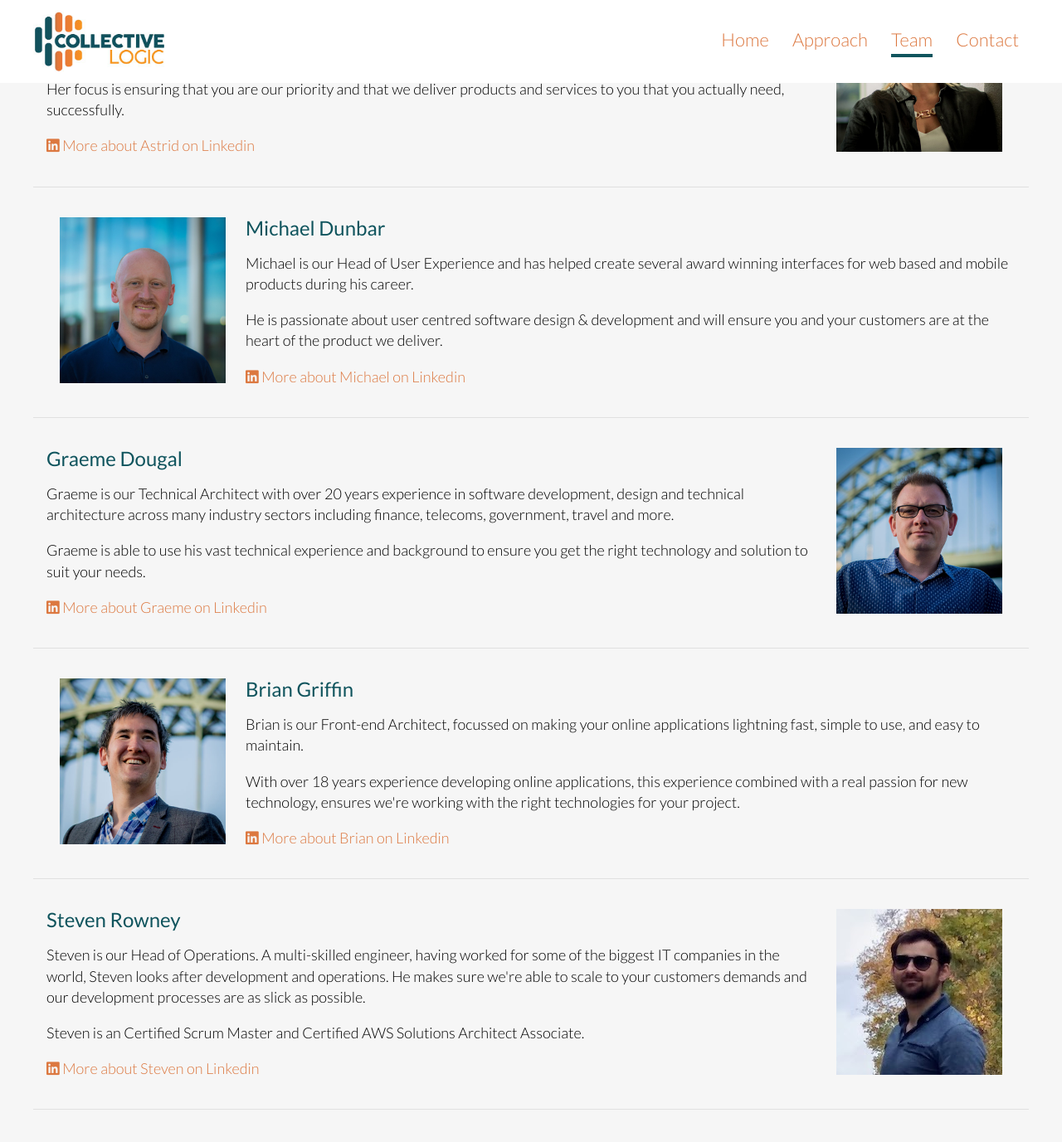
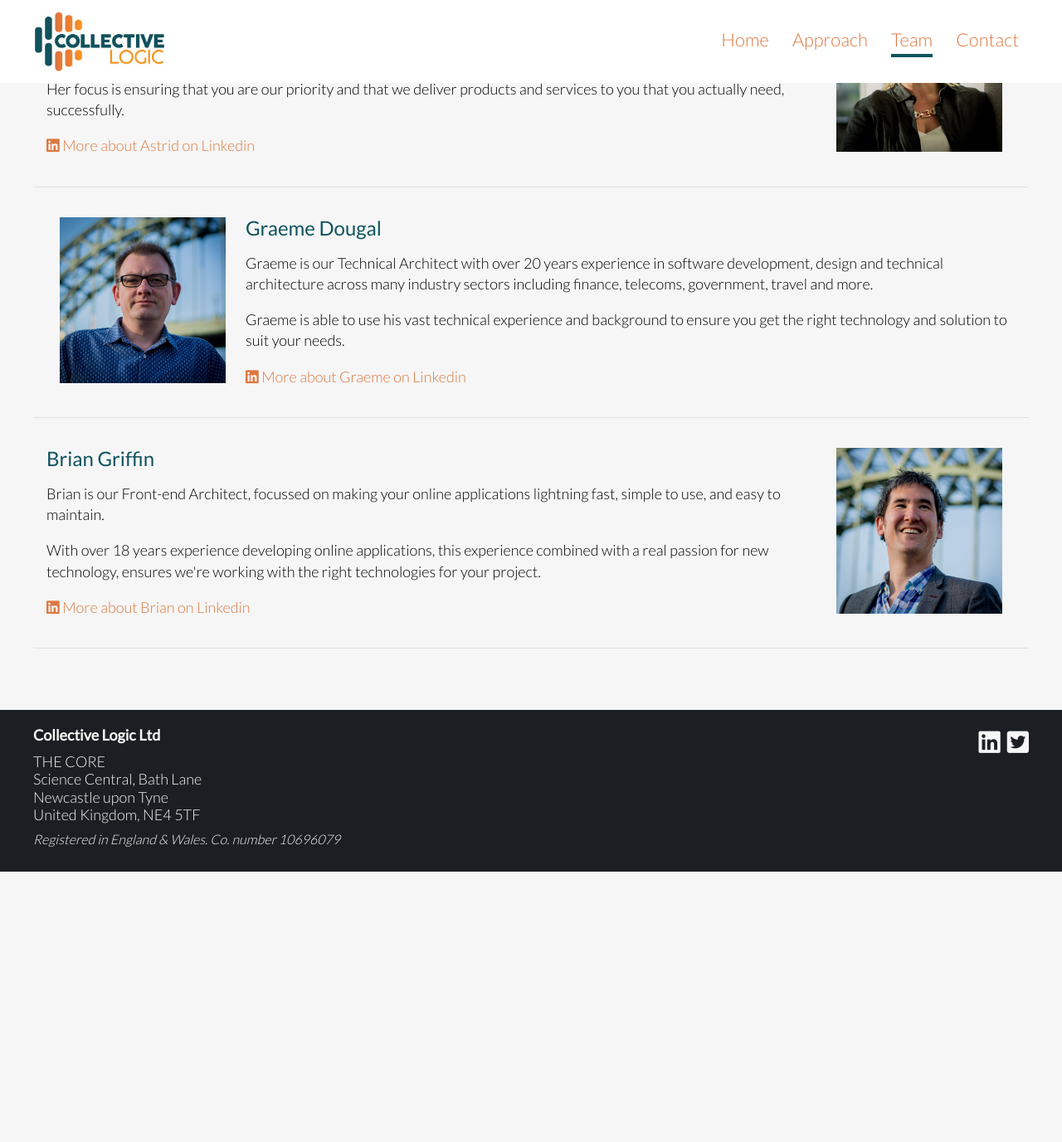
Before and after one commit to collective-logic/new-site, a Jekyll site: the page built from team.md, in a window 1280 px wide and 1400 px high, scrolled down 503 px. Shown: the top 1377 px of the window at 83% size. Built offline with Jekyll 4.4.1, drawn with Linux system fonts in a browser that asks for light colours; nearby versions of some CDN libraries; after the commit the page ends 1554 px from its top, so only the background shows below that.

Commit message:
Removes Michael and Steven from the team page after resignations

```diff
--- a/team.md
+++ b/team.md
@@ -34,21 +34,7 @@ look&hellip;
     </div>
 
     <div class="bio">
-        <div class="photo michael"><span>Michael</span></div><div class="content">
-            <h3>Michael Dunbar</h3>
-
-            <p>Michael is our Head of User Experience and has helped create several award winning interfaces for web based and mobile
-            products during his career.</p>
-
-            <p>He is passionate about user centred software design & development and will ensure you and your customers are at the
-            heart of the product we deliver.</p>
-
-            <a href="https://www.linkedin.com/in/michaelsdunbar/" class="linkedin"><i class="fab fa-linkedin"></i> More about Michael on Linkedin</a>
-        </div>
-    </div>
-
-    <div class="bio">
-        <div class="content">
+        <div class="photo graeme"><span>Graeme</span></div><div class="content">
             <h3>Graeme Dougal</h3>
 
             <p>Graeme is our Technical Architect with over 20 years experience in software development, design and technical
@@ -58,11 +44,11 @@ look&hellip;
             to suit your needs.</p>
 
             <a href="https://www.linkedin.com/in/graemedougal/" class="linkedin"><i class="fab fa-linkedin"></i> More about Graeme on Linkedin</a>
-        </div><div class="photo graeme"><span>Graeme</span></div>
+        </div>
     </div>
 
     <div class="bio">
-        <div class="photo brian"><span>Brian</span></div><div class="content">
+        <div class="content">
             <h3>Brian Griffin</h3>
 
             <p>Brian is our Front-end Architect, focussed on making your online applications lightning fast, simple to use,
@@ -72,20 +58,6 @@ look&hellip;
             new technology, ensures we're working with the right technologies for your project.</p>
 
             <a href="https://www.linkedin.com/in/brianjamesgriffin/" class="linkedin"><i class="fab fa-linkedin"></i> More about Brian on Linkedin</a>
-        </div>
-    </div>
-
-    <div class="bio">
-        <div class="content">
-            <h3>Steven Rowney</h3>
-
-            <p>Steven is our Head of Operations.  A multi-skilled engineer, having worked for some of the biggest IT companies in the
-            world, Steven looks after development and operations. He makes sure we're able to scale to your customers demands and
-            our development processes are as slick as possible.</p>
-
-            <p>Steven is an Certified Scrum Master and Certified AWS Solutions Architect Associate.</p>
-
-            <a href="https://www.linkedin.com/in/steven-rowney/" class="linkedin"><i class="fab fa-linkedin"></i> More about Steven on Linkedin</a>
-        </div><div class="photo steven"><span>Steven</span></div>
+        </div><div class="photo brian"><span>Brian</span></div>
     </div>
 </section>
```
Also changed, not shown: 1 other file.
